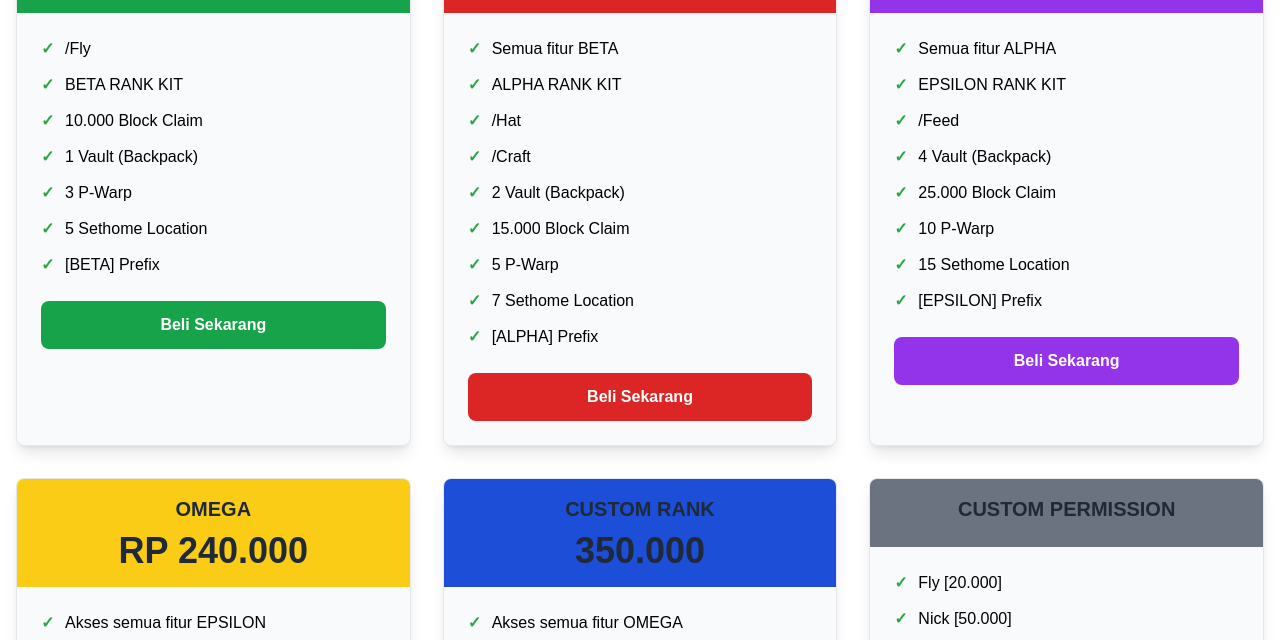
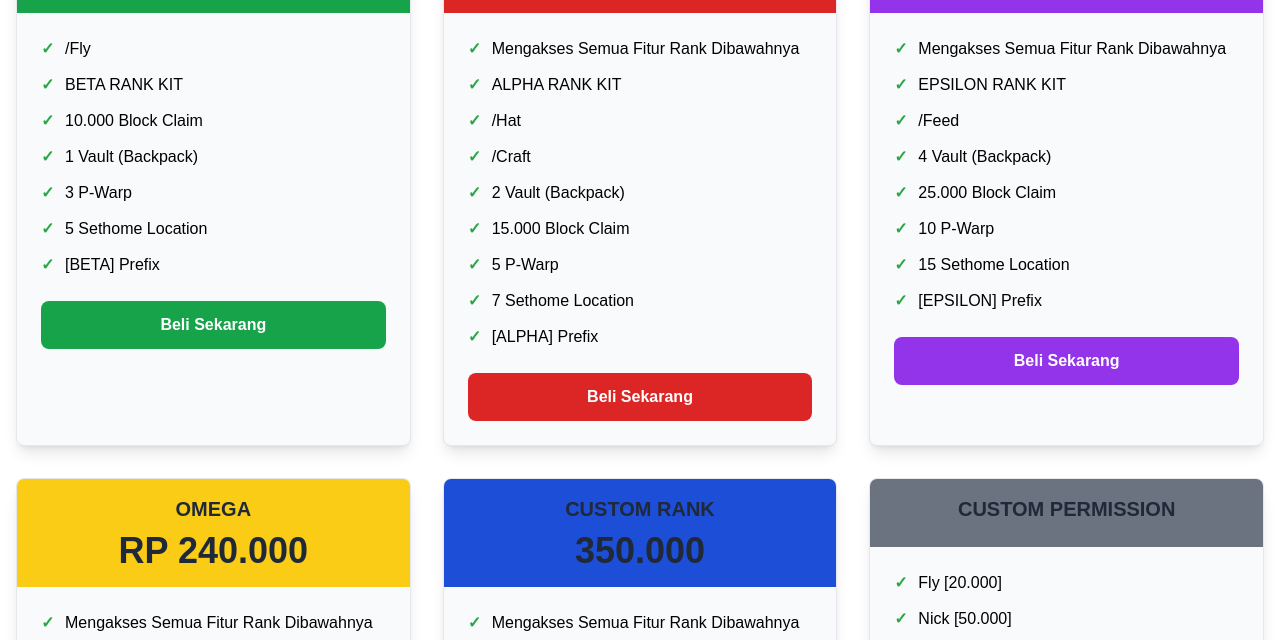
Before and after one commit to bakwan97/store.github.io, a plain HTML site: page index.html in a window 1280 px wide. Shown: the part 308-948 px from the top of the page. Drawn offline with nearby package versions, Linux system fonts and the light colour scheme.

Commit message:
Update index.html

```diff
--- a/index.html
+++ b/index.html
@@ -84,7 +84,7 @@
                     </div>
                     <div class="p-6">
                         <ul class="space-y-3 mb-6">
-                            <li class="rank-feature">Semua fitur BETA</li>
+                            <li class="rank-feature">Mengakses Semua Fitur Rank Dibawahnya</li>
 							<li class="rank-feature">ALPHA RANK KIT</li>
 							<li class="rank-feature">/Hat</li>
 							<li class="rank-feature">/Craft</li>
@@ -111,7 +111,7 @@
                     </div>
                     <div class="p-6">
                         <ul class="space-y-3 mb-6">
-                            <li class="rank-feature">Semua fitur ALPHA<li>
+                            <li class="rank-feature">Mengakses Semua Fitur Rank Dibawahnya<li>
 							<li class="rank-feature">EPSILON RANK KIT</li>
 							<li class="rank-feature">/Feed</li>
 							<li class="rank-feature">4 Vault (Backpack)
@@ -136,7 +136,7 @@
                     </div>
                     <div class="p-6">
                         <ul class="space-y-3 mb-6">
-                            <li class="rank-feature">Akses semua fitur EPSILON</li>
+                            <li class="rank-feature">Mengakses Semua Fitur Rank Dibawahnya</li>
                             <li class="rank-feature">OMEGA RANK KIT</li>
 							<li class="rank-feature">/Anvil</li>
 							<li class="rank-feature">/Nick</li>
@@ -162,7 +162,7 @@
                     </div>
                     <div class="p-6">
                         <ul class="space-y-3 mb-6">
-                            <li class="rank-feature">Akses semua fitur OMEGA</li>
+                            <li class="rank-feature">Mengakses Semua Fitur Rank Dibawahnya</li>
                             <li class="rank-feature">CUSTOM RANK KIT</li>
                             <li class="rank-feature">Custom Tags (BY REQUEST)</li>
                             <li class="rank-feature">All Chat Color (Solid)</li>
```
